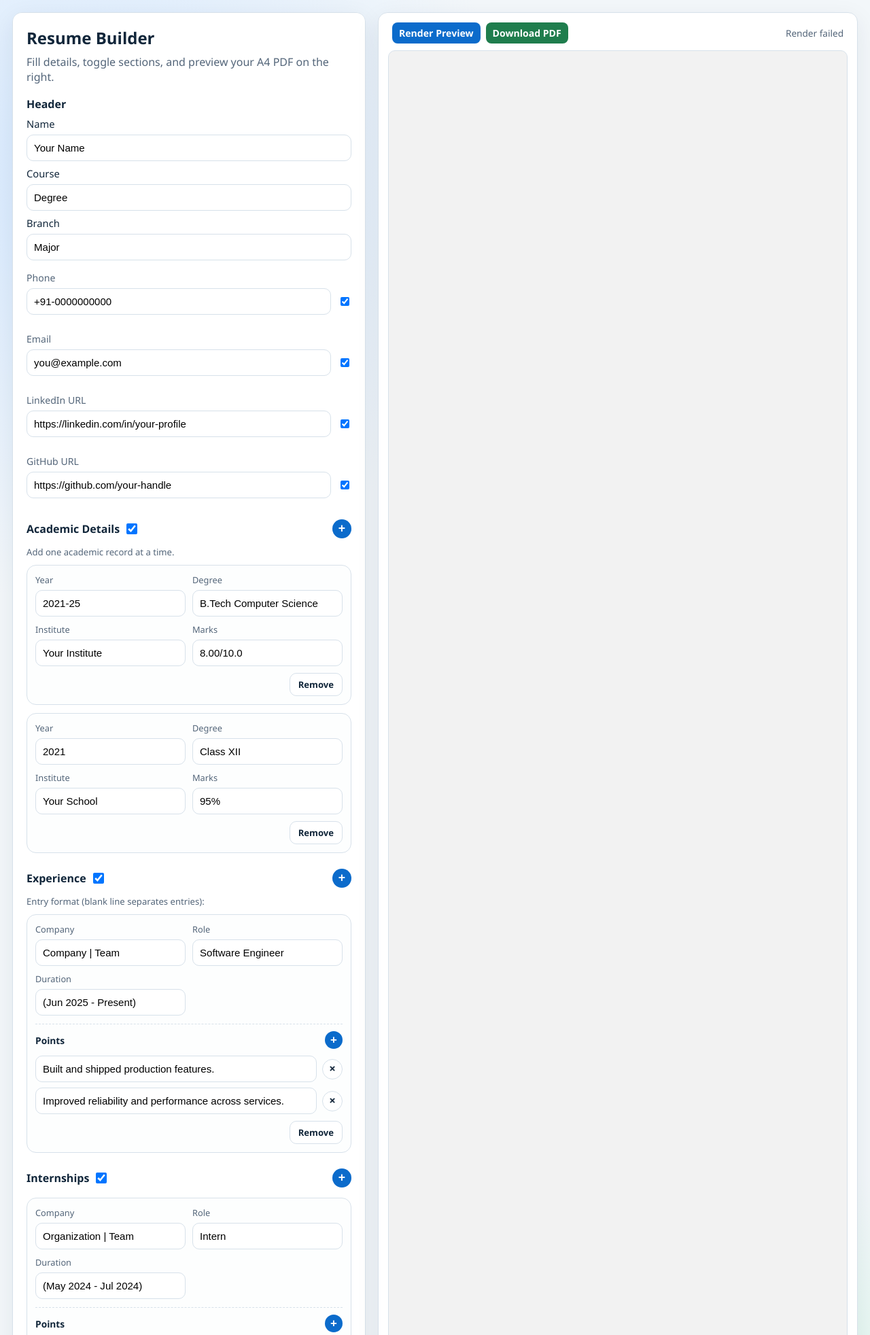
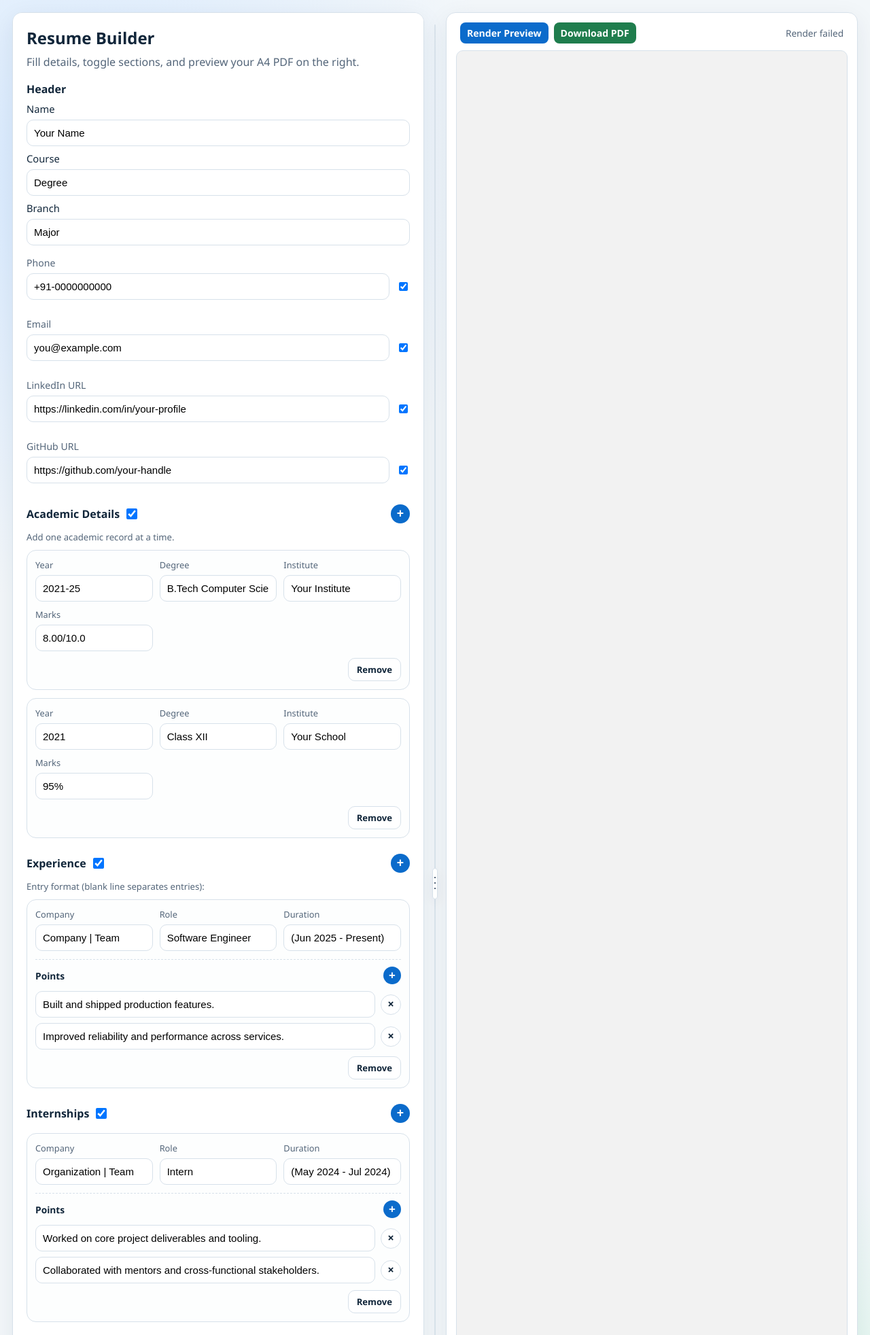
Before and after one commit to khushvind/resume-builder, a Flask app: page / in a window 1280 px wide. Shown: the top 1964 px of the page at 68% size. Run offline with Flask 3, Linux system fonts and the light colour scheme.

Commit message:
Updated the UI

```diff
--- a/static/js/app.js
+++ b/static/js/app.js
@@ -36,6 +36,8 @@ function initIds() {
     showProjects: $("show-projects"),
     showSkills: $("show-skills"),
     form: $("resume-form"),
+    appShell: document.querySelector(".app-shell"),
+    panelResizer: $("panel-resizer"),
     frame: $("pdf-frame"),
     status: $("status"),
     error: $("error-box"),
@@ -359,6 +361,66 @@ function buildPayload() {
 }
 
 let debounceHandle;
+const resizeState = {
+  minFormWidth: 320,
+  minPreviewWidth: 360,
+};
+
+function clampFormWidth(width) {
+  const shellRect = ids.appShell.getBoundingClientRect();
+  const styles = getComputedStyle(ids.appShell);
+  const columnGap = parseFloat(styles.columnGap) || 0;
+  const paddingX = (parseFloat(styles.paddingLeft) || 0) + (parseFloat(styles.paddingRight) || 0);
+  const resizerWidth = ids.panelResizer?.offsetWidth || 0;
+  const availableWidth = shellRect.width - paddingX - resizerWidth - columnGap * 2;
+  const maxFormWidth = Math.max(resizeState.minFormWidth, availableWidth - resizeState.minPreviewWidth);
+  return Math.min(Math.max(width, resizeState.minFormWidth), maxFormWidth);
+}
+
+function setFormPanelWidth(width) {
+  ids.appShell.style.setProperty("--form-panel-width", `${clampFormWidth(width)}px`);
+}
+
+function initPanelResizer() {
+  if (!ids.appShell || !ids.panelResizer) return;
+
+  ids.panelResizer.addEventListener("pointerdown", (event) => {
+    if (window.matchMedia("(max-width: 980px)").matches) return;
+    event.preventDefault();
+    ids.panelResizer.setPointerCapture(event.pointerId);
+    ids.appShell.classList.add("is-resizing");
+  });
+
+  ids.panelResizer.addEventListener("pointermove", (event) => {
+    if (!ids.appShell.classList.contains("is-resizing")) return;
+    const shellRect = ids.appShell.getBoundingClientRect();
+    const styles = getComputedStyle(ids.appShell);
+    const paddingLeft = parseFloat(styles.paddingLeft) || 0;
+    setFormPanelWidth(event.clientX - shellRect.left - paddingLeft);
+  });
+
+  const endResize = (event) => {
+    ids.appShell.classList.remove("is-resizing");
+    if (ids.panelResizer.hasPointerCapture(event.pointerId)) {
+      ids.panelResizer.releasePointerCapture(event.pointerId);
+    }
+  };
+
+  ids.panelResizer.addEventListener("pointerup", endResize);
+  ids.panelResizer.addEventListener("pointercancel", endResize);
+
+  ids.panelResizer.addEventListener("keydown", (event) => {
+    if (!["ArrowLeft", "ArrowRight", "Home", "End"].includes(event.key)) return;
+    event.preventDefault();
+
+    const currentWidth = ids.form.closest(".form-panel").getBoundingClientRect().width;
+    if (event.key === "ArrowLeft") setFormPanelWidth(currentWidth - 24);
+    if (event.key === "ArrowRight") setFormPanelWidth(currentWidth + 24);
+    if (event.key === "Home") setFormPanelWidth(resizeState.minFormWidth);
+    if (event.key === "End") setFormPanelWidth(Number.MAX_SAFE_INTEGER);
+  });
+}
+
 async function renderResume() {
   ids.status.textContent = "Rendering...";
   ids.error.textContent = "";
@@ -430,6 +492,7 @@ function wireEvents() {
 
 document.addEventListener("DOMContentLoaded", () => {
   initIds();
+  initPanelResizer();
   wireEvents();
   loadDefaults();
   scheduleRender();
--- a/static/styles.css
+++ b/static/styles.css
@@ -29,10 +29,83 @@ html, body {
 
 .app-shell {
   display: grid;
-  grid-template-columns: minmax(320px, 520px) 1fr;
-  gap: 18px;
+  grid-template-columns: minmax(320px, var(--form-panel-width, 1fr)) 12px minmax(360px, 1fr);
+  gap: 10px;
   height: 100vh;
   padding: 18px;
+}
+
+.panel-resizer {
+  align-self: stretch;
+  border-radius: 10px;
+  cursor: col-resize;
+  position: relative;
+  touch-action: none;
+  background: transparent;
+  transition: background 120ms ease;
+}
+
+.panel-resizer::before {
+  content: "";
+  position: absolute;
+  top: 18px;
+  bottom: 14px;
+  left: 50%;
+  width: 2px;
+  border-radius: 999px;
+  background: var(--line);
+  transform: translateX(-50%);
+  transition: background 120ms ease, width 120ms ease;
+}
+
+.panel-resizer::after {
+  content: "";
+  position: absolute;
+  top: 50%;
+  left: 50%;
+  width: 6px;
+  height: 44px;
+  border: 1px solid var(--line);
+  border-radius: 999px;
+  background:
+    linear-gradient(var(--muted), var(--muted)) center 12px / 2px 2px no-repeat,
+    linear-gradient(var(--muted), var(--muted)) center 20px / 2px 2px no-repeat,
+    linear-gradient(var(--muted), var(--muted)) center 28px / 2px 2px no-repeat,
+    var(--panel);
+  box-shadow: 0 6px 18px rgba(17, 38, 58, 0.08);
+  transform: translate(-50%, -50%);
+  transition: border-color 120ms ease, box-shadow 120ms ease, width 120ms ease;
+}
+
+.panel-resizer:hover::before,
+.panel-resizer:focus-visible::before,
+.app-shell.is-resizing .panel-resizer::before {
+  width: 3px;
+  background: var(--brand);
+}
+
+.panel-resizer:hover::after,
+.panel-resizer:focus-visible::after,
+.app-shell.is-resizing .panel-resizer::after {
+  width: 8px;
+  border-color: var(--brand);
+  box-shadow: 0 8px 22px rgba(11, 107, 203, 0.18);
+}
+
+.panel-resizer:hover,
+.app-shell.is-resizing .panel-resizer {
+  background: rgba(11, 107, 203, 0.06);
+}
+
+.panel-resizer:focus-visible {
+  outline: 2px solid var(--brand);
+  outline-offset: 3px;
+}
+
+.app-shell.is-resizing,
+.app-shell.is-resizing * {
+  cursor: col-resize;
+  user-select: none;
 }
 
 .panel {
@@ -369,6 +442,10 @@ button:hover,
     grid-template-columns: 1fr;
   }
 
+  .panel-resizer {
+    display: none;
+  }
+
   #pdf-frame {
     height: 70vh;
   }
--- a/templates/index.html
+++ b/templates/index.html
@@ -92,6 +92,15 @@
         <pre id="error-box" class="error"></pre>
       </section>
 
+      <div
+        id="panel-resizer"
+        class="panel-resizer"
+        role="separator"
+        aria-orientation="vertical"
+        aria-label="Resize form and preview panels"
+        tabindex="0"
+      ></div>
+
       <section class="panel preview-panel">
         <div class="preview-header">
           <div class="preview-actions">
```
